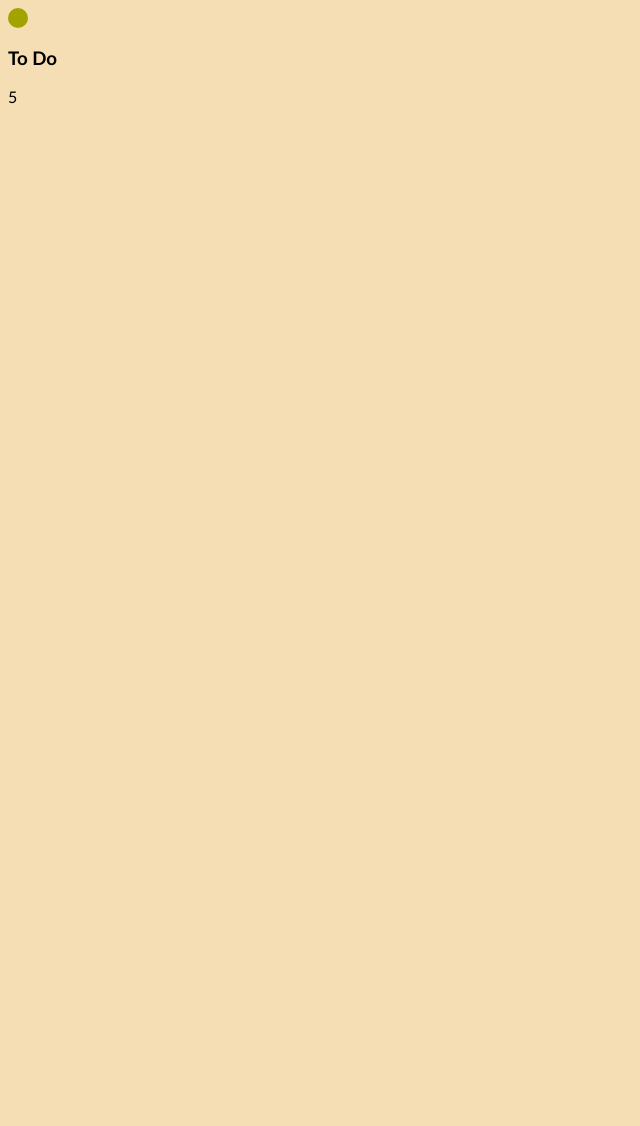
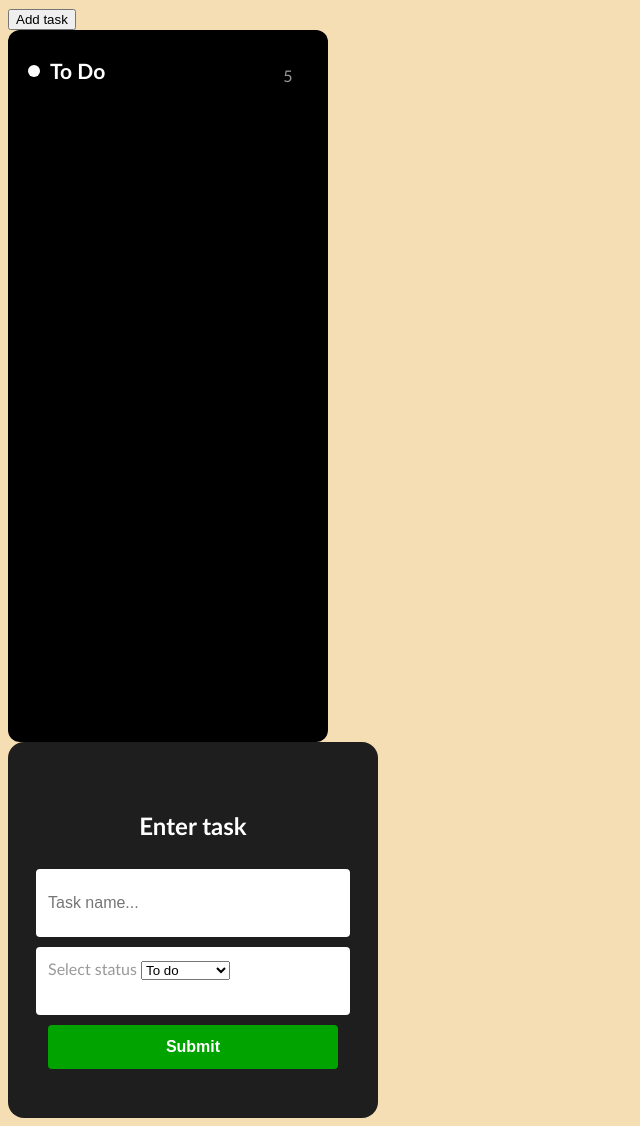
Before and after one commit to baysxz/to-do-app, a website: page index.html in a window 1280 px wide. Shown: the whole page, without its empty margins (0-640 px from the left). Before the commit the page ends 800 px from the top, so only its background shows below. Drawn offline with Linux system fonts and the light colour scheme.

Commit message:
add task

```diff
--- a/index.html
+++ b/index.html
@@ -8,10 +8,39 @@
   </head>
   <body>
     <header></header>
-    <div class="status-bar">
-      <div class="circle"></div>
-      <h3>To Do</h3>
-      <p>5</p>
+    <div>
+<div>
+  <button>Add task</button>
+</div>
+    <div class="card-container">
+     <div class="task-status">
+        <div class="category">
+        <div class="circle"></div>
+        <h3>To Do</h3>
+        </div>
+        <p>5</p>
+     <div>
+    </div>
+  </div>
+  </div>
+
+  <div class="pop-up">
+    <div class="pop-up-content">
+
+        <h2>Enter task</h2>
+        <input type="text" name="taskName" placeholder="Task name..." required>
+
+        <div class="select-status">
+          <label for="status">Select status</label>
+        <select>
+      <option>To do</option>
+      <option>In progress</option>
+      <option>Done</option>
+      <option>Blocked</option>
+     </select>
+    </div>
+     <button type="submit">Submit</button>
+
     </div>
   </body>
 </html>
--- a/style.css
+++ b/style.css
@@ -3,11 +3,89 @@ body {
     "Lucida Sans", Arial, sans-serif;
   background-color: wheat;
 }
-
+.card-container {
+  width: 280px;
+  height: 672px;
+  background-color: black;
+  color: white;
+  border-radius: 12px;
+  border: 1px;
+  border-color: white;
+  padding: 20px;
+}
+.task-status {
+  display: flex;
+  justify-content: space-between;
+}
+.category {
+  display: flex;
+  align-items: center;
+  width: 240px;
+  height: 42px;
+  gap: 10px;
+  font-size: 18px;
+  line-height: 22px;
+}
+.task-status p {
+  color: #999999;
+}
 .circle {
   display: flex;
-  width: 20px;
-  height: 20px;
-  border-radius: 100%;
-  background-color: #a3a300;
+  width: 12px;
+  height: 12px;
+  border-radius: 50%;
+  background-color: white;
 }
+.pop-up-content {
+  display: flex;
+  align-items: center;
+  justify-content: center;
+  flex-direction: column;
+  width: 370px;
+  height: 376px;
+  color: white;
+  background-color: #1e1e1e;
+  gap: 10px;
+  border-radius: 16px;
+}
+.pop-up-content input {
+  font-size: 16px;
+  line-height: 20px;
+  font-weight: 400px;
+  color: #999999;
+  width: 290px;
+  height: 44px;
+  border: 1px;
+  border-color: #999999;
+  border-radius: 4px;
+  padding: 12px;
+  gap: 10px;
+}
+.select-status {
+  font-size: 16px;
+  line-height: 20px;
+  font-weight: 400px;
+  color: #999999;
+  background-color: white;
+  width: 290px;
+  height: 44px;
+  border: 1px;
+  border-color: #999999;
+  border-radius: 4px;
+  padding: 12px;
+  gap: 10px;
+}
+.pop-up-content button {
+  width: 290px;
+  height: 44px;
+  border: 1px;
+  border-radius: 4px;
+  padding-left: 20px;
+  padding-right: 20px;
+  gap: 10px;
+  background-color: #00a300;
+  font-weight: 600;
+  font-size: 16px;
+  line-height: 20px;
+  color: #ffffff;
+}
```
